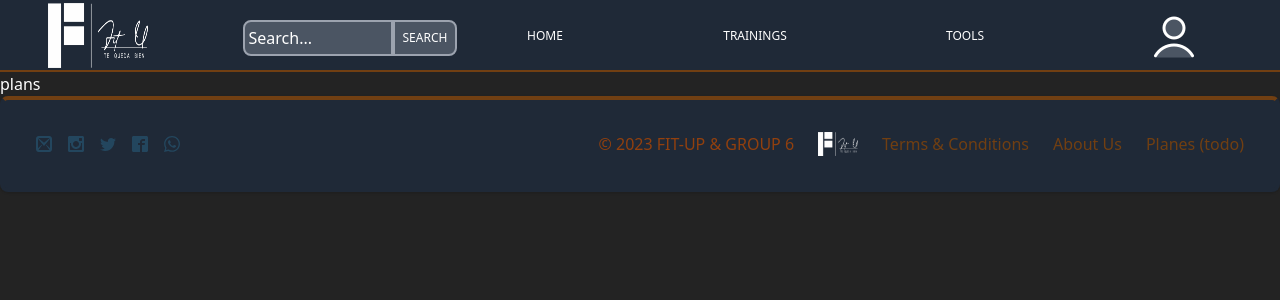
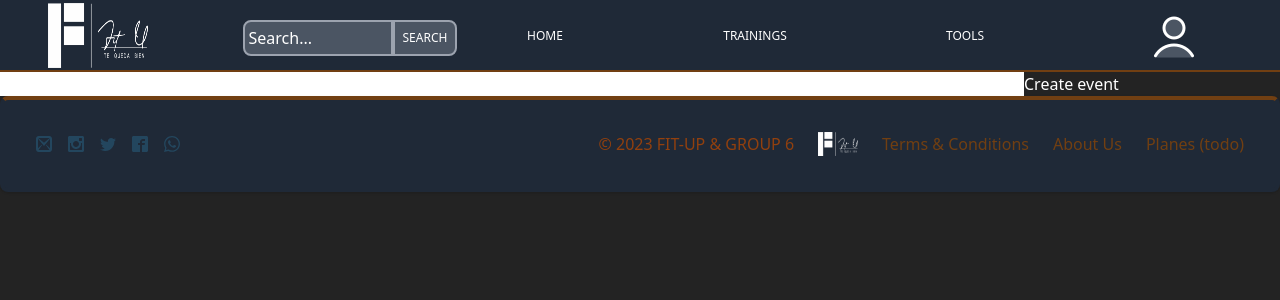
Before and after one commit to proyecto-final-2023/PF-G6, a Next.js app in the folder client/: page /trainer/plans in a window 1280 px wide. Shown: the top 300 px of the page. Built offline with nearby package versions, Linux system fonts and the light colour scheme; no server answers.

Commit message:
zustand state

```diff
--- a/client/globals.css
+++ b/client/globals.css
@@ -7,10 +7,6 @@ html {
   color: #fff;
   display: flex;
   min-height: calc(100vh (100px-100px));
-}
-
-body{
-  width: 100vw;
 }
 
 input {
@@ -28,6 +24,7 @@ textarea {
 
 body {
   width: 100vw;
+  min-height: 100vh;
 }
 
 /* .home_dark_bg {
--- a/client/package.json
+++ b/client/package.json
@@ -10,6 +10,12 @@
   },
   "dependencies": {
     "@auth0/nextjs-auth0": "^2.2.1",
+    "@fullcalendar/core": "^6.1.4",
+    "@fullcalendar/daygrid": "^6.1.4",
+    "@fullcalendar/interaction": "^6.1.4",
+    "@fullcalendar/list": "^6.1.4",
+    "@fullcalendar/react": "^6.1.4",
+    "@fullcalendar/timegrid": "^6.1.4",
     "@next/font": "13.1.6",
     "@paypal/checkout-server-sdk": "^1.0.3",
     "@paypal/react-paypal-js": "^7.8.2",
--- a/client/pages/trainee/index.tsx
+++ b/client/pages/trainee/index.tsx
@@ -1,12 +1,60 @@
-import { useState } from "react";
+import { useState, useEffect, useRef } from "react";
 import Image from "next/image";
+import myImage from '../../public/tail-imgs/gym-bg.jpg'
+import Link from "next/link";
+import { Calendar } from '@fullcalendar/core';
+import dayGridPlugin from '@fullcalendar/daygrid'
+import timeGridPlugin from '@fullcalendar/timegrid';
+import listPlugin from '@fullcalendar/list';
+
 
 export default function Index() {
   const [progress, setProgress] = useState("0");
+  const calendarRef = useRef<HTMLDivElement>(null);
+
+  useEffect(() => {
+    if (typeof window !== "undefined") {
+      const calendarEl = calendarRef.current!;
+      const calendar = new Calendar(calendarEl, {
+        plugins: [ dayGridPlugin, timeGridPlugin, listPlugin ],
+        initialView: 'dayGridMonth',
+        headerToolbar: {
+          left: 'prev,next today',
+          center: 'title',
+          right: 'dayGridMonth,timeGridWeek,listWeek'
+        }
+      });
+
+      calendar.render();
+    }
+  }, []);
 
   return (
-    <div>
-      <h1>Progress:{progress}%</h1>
-    </div>
-  );
+    <>
+      <ul className="flex justify-around align-middle h-[30vh]">
+        <li className="my-auto">
+          <h1>Progress:{progress}%</h1>
+        </li>
+        <li className="my-auto">
+          <Link href=''>
+            <p>My profile</p>
+          </Link>
+        </li>
+        <li>
+          <Image src={myImage} alt="" className="h-[30vh] w-full"/>
+        </li>
+      </ul>
+      <div>
+
+      </div>
+      <div>
+        <div  className="flex items-center justify-center h-[10vh]">
+          <h2>
+           My events
+          </h2>
+        </div>
+        <div ref={calendarRef} className="px-10 py-10" ></div>
+      </div>
+    </>
+  )
 }
--- a/client/pages/trainer/plans.tsx
+++ b/client/pages/trainer/plans.tsx
@@ -1,5 +1,68 @@
 import React from "react";
+import { useState, useEffect, useRef } from "react";
+import { Calendar } from '@fullcalendar/core';
+import dayGridPlugin from '@fullcalendar/daygrid'
+import timeGridPlugin from '@fullcalendar/timegrid';
+import listPlugin from '@fullcalendar/list';
+import FullCalendar  from "@fullcalendar/react";
+import useCalendar from "../../../client/types/zustand-calendar"
 
 export default function Plans() {
-  return <div>plans</div>;
+  // const calendarRef = useRef<HTMLDivElement>(null);
+
+  // useEffect(() => {
+  //   if (typeof window !== "undefined") {
+  //     const calendarEl = calendarRef.current!;
+  //     const calendar = new Calendar(calendarEl, {
+  //       plugins: [ dayGridPlugin, timeGridPlugin, listPlugin ],
+  //       initialView: 'dayGridMonth',
+  //       headerToolbar: {
+  //         left: 'prev,next today',
+  //         center: 'title',
+  //         right: 'dayGridMonth,timeGridWeek,listWeek'
+  //       }
+  //     });
+  //     const event = {
+  //       title: 'Mi evento',
+  //       start: '2023-03-01T14:30:00',
+  //       end: '2023-03-01T16:30:00',
+  //       url: 'http://localhost:3000/trainer/exercises-library'
+  //     };
+
+  //     calendar.addEvent(event);
+  //     calendar.render();
+  //   }
+  // }, []);
+  // console.log('Soy calendar',calendarRef)
+  // return <div>plans
+
+  //    <div ref={calendarRef} className="px-10 py-10" ></div>
+
+  // </div>;
+  const [title, setTitle] = useState("");
+  const [start, setStart] = useState("");
+  const [end, setEnd] = useState("");
+  const [description, setDescription] = useState("");
+  const addEvent = useCalendar((state) => state.addEvent);
+
+  const handleCreateEvent = () => {
+    const newEvent = {
+      title,
+      start,
+      end,
+      description,
+      id: Date.now().toString(),
+    };
+    addEvent(newEvent);
+  };
+
+  return (
+    <div>
+      <input type="text" onChange={(e) => setTitle(e.target.value)} />
+      <input type="text" onChange={(e) => setStart(e.target.value)} />
+      <input type="text" onChange={(e) => setEnd(e.target.value)} />
+      <input type="text" onChange={(e) => setDescription(e.target.value)} />
+      <button onClick={handleCreateEvent}>Create event</button>
+    </div>
+  );
 }
--- /dev/null
+++ b/client/types/zustand-calendar.ts
@@ -0,0 +1,17 @@
+import create from "zustand";
+import { CalendarCreator } from "./zustand-types";
+
+const useCalendar: CalendarCreator = (set) => ({
+  events: [],
+  addEvent: (event) => set((state) => ({ events: [...state.events, event] })),
+  removeEvent: (eventId) =>
+    set((state) => ({
+      events: state.events.filter((event) => event.id !== eventId),
+    })),
+  updateEvent: (event) =>
+    set((state) => ({
+      events: state.events.map((e) => (e.id === event.id ? event : e)),
+    })),
+});
+
+export default create(useCalendar);
```
Also changed, not shown: client/components/navbar/Navbar.tsx (+2 -1 lines), client/types/zustand-types.d.ts (+12 -0 lines).
